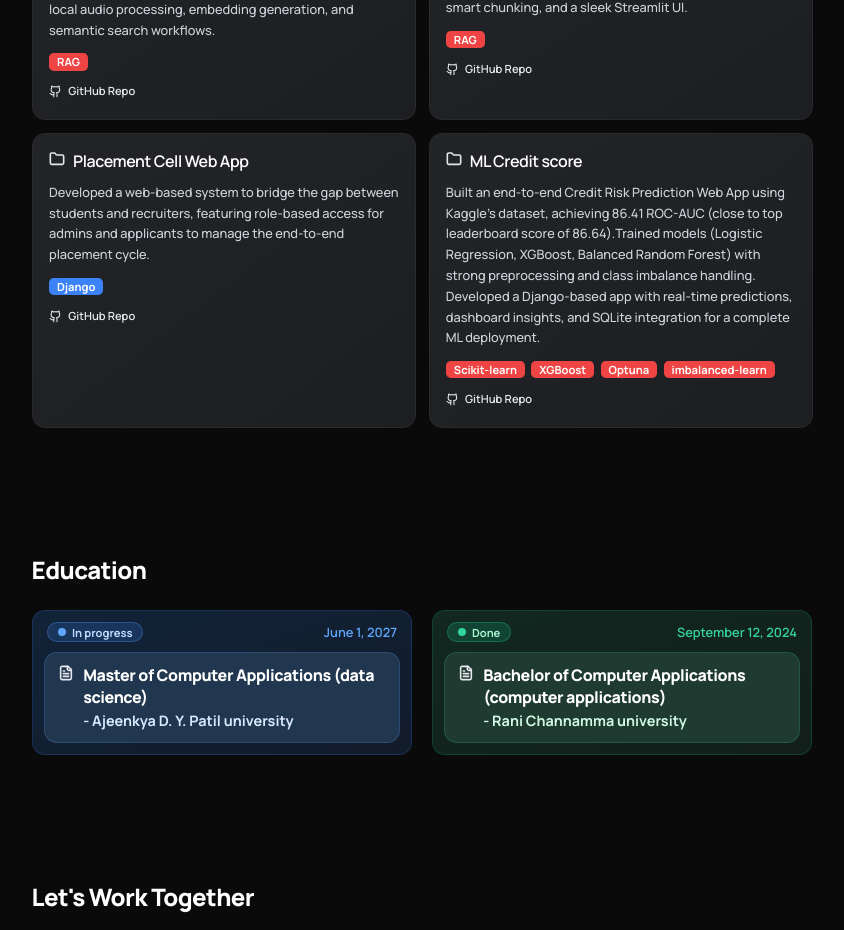
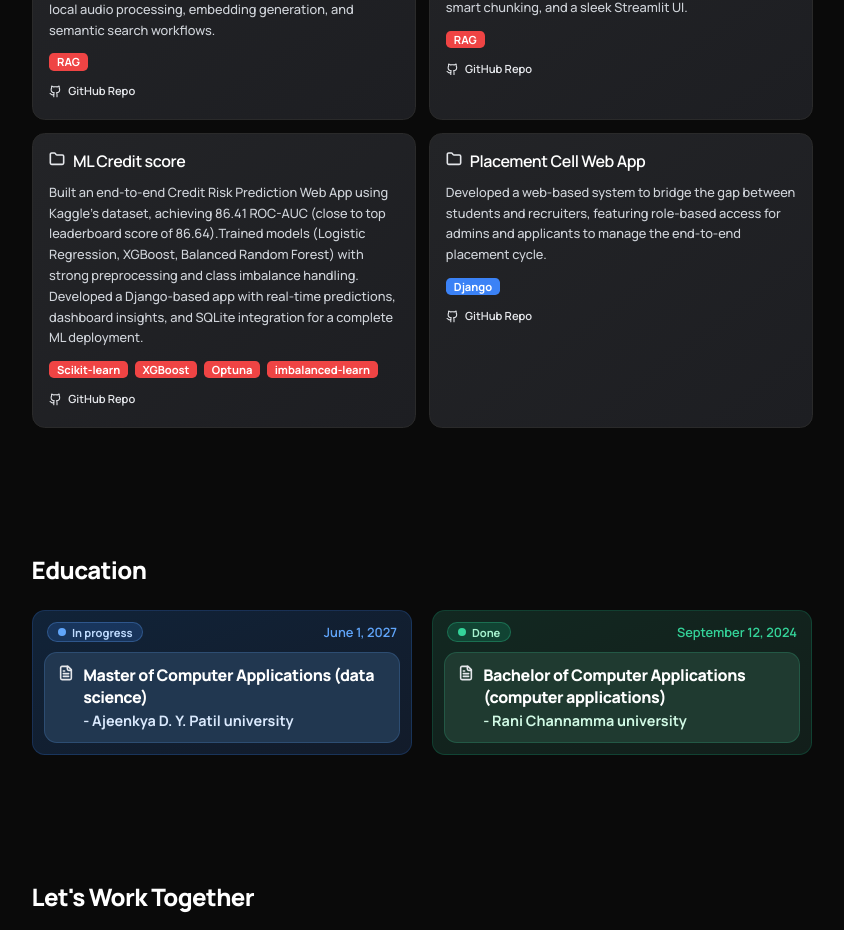
Before and after one commit to MrRohitJD/Portfolio-o.2, a Next.js app: page / in a window 1280 px wide. Shown: the part 1200-2130 px from the top of the page, without its empty margins (218-1062 px from the left). Built offline with nearby package versions, Linux system fonts and the light colour scheme.

Commit message:
Remove duplicate ML Credit score project entry

```diff
--- a/components/Projects.jsx
+++ b/components/Projects.jsx
@@ -19,6 +19,13 @@ const projectsData = {
       tagType: 'rag',
       githubUrl: 'https://github.com/MrRohitJD/Universal-Knowledge-Agent'
     },
+      {
+      title: 'ML Credit score',
+      description: 'Built an end-to-end Credit Risk Prediction Web App using Kaggle’s dataset, achieving 86.41 ROC-AUC (close to top leaderboard score of 86.64).Trained models (Logistic Regression, XGBoost, Balanced Random Forest) with strong preprocessing and class imbalance handling. Developed a Django-based app with real-time predictions, dashboard insights, and SQLite integration for a complete ML deployment.',
+      tags: ['Scikit-learn', 'XGBoost', 'Optuna',  'imbalanced-learn'],
+      tagType: 'ML pipeline',
+      githubUrl: 'https://github.com/MrRohitJD/CreditScore-ML-project'
+    },
     {
       title: 'Placement Cell Web App',
       description: 'Developed a web-based system to bridge the gap between students and recruiters, featuring role-based access for admins and applicants to manage the end-to-end placement cycle.',
@@ -26,13 +33,7 @@ const projectsData = {
       tagType: 'django',
       githubUrl: 'https://github.com/MrRohitJD/Placement--Cell'
     },
-    {
-      title: 'ML Credit score',
-      description: 'Built an end-to-end Credit Risk Prediction Web App using Kaggle’s dataset, achieving 86.41 ROC-AUC (close to top leaderboard score of 86.64).Trained models (Logistic Regression, XGBoost, Balanced Random Forest) with strong preprocessing and class imbalance handling. Developed a Django-based app with real-time predictions, dashboard insights, and SQLite integration for a complete ML deployment.',
-      tags: ['Scikit-learn', 'XGBoost', 'Optuna',  'imbalanced-learn'],
-      tagType: 'ML pipeline',
-      githubUrl: 'https://github.com/MrRohitJD/CreditScore-ML-project'
-    },
+  ,
   ],
   past: [
     {
```
